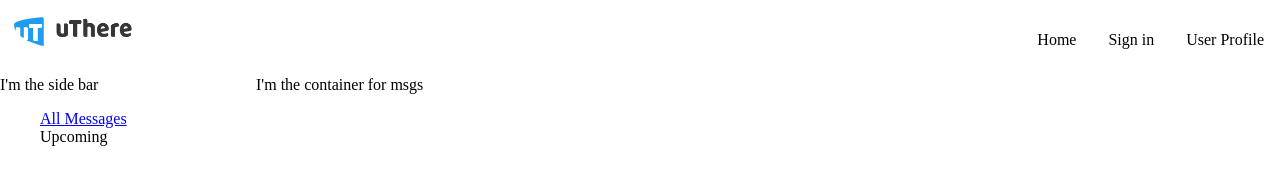
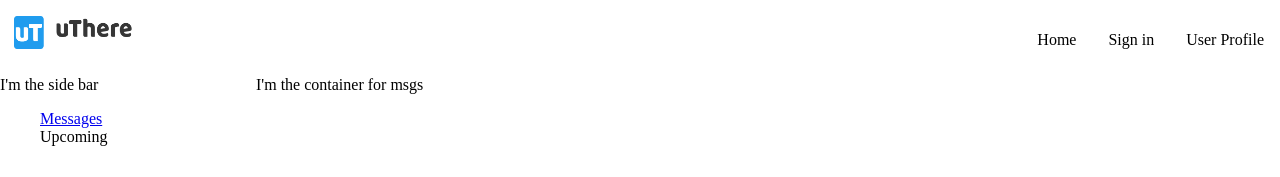
Before and after one commit to LIOR25/u-there, a Vue app in the folder frontend/: page /inbox/1 in a window 1280 px wide. Shown: the top 177 px of the page. Built offline with nearby package versions, Linux system fonts and the light colour scheme.

Commit message:
minor changes before new branch

```diff
--- a/frontend/src/components/inbox/ChatPreview.vue
+++ b/frontend/src/components/inbox/ChatPreview.vue
@@ -1,6 +1,6 @@
 <template>
 <div v-if="userWith&&chat">
-    <img class="prev" :src="`${userWith.img_url}`" alt="user-img">
+    <img class="chat-img" :src="`${userWith.img_url}`" alt="user-img">
     {{userWith.firstName}} {{userWith.lastName}}
 </div>
 </template>
@@ -18,7 +18,7 @@
 </script>
 
 <style>
-img {
+.chat-img {
     height: 30px;
     border-radius: 50%
 }
--- a/frontend/src/components/inbox/InboxNav.vue
+++ b/frontend/src/components/inbox/InboxNav.vue
@@ -1,7 +1,7 @@
 <template>
     <section>
         <ul>
-            <li><router-link exact to="/inbox/:userId/chats">All Messages</router-link></li>
+            <li><router-link exact to="/inbox/:userId/chats">Messages</router-link></li>
             <li>Upcoming</li>
         </ul>
     </section>
```
